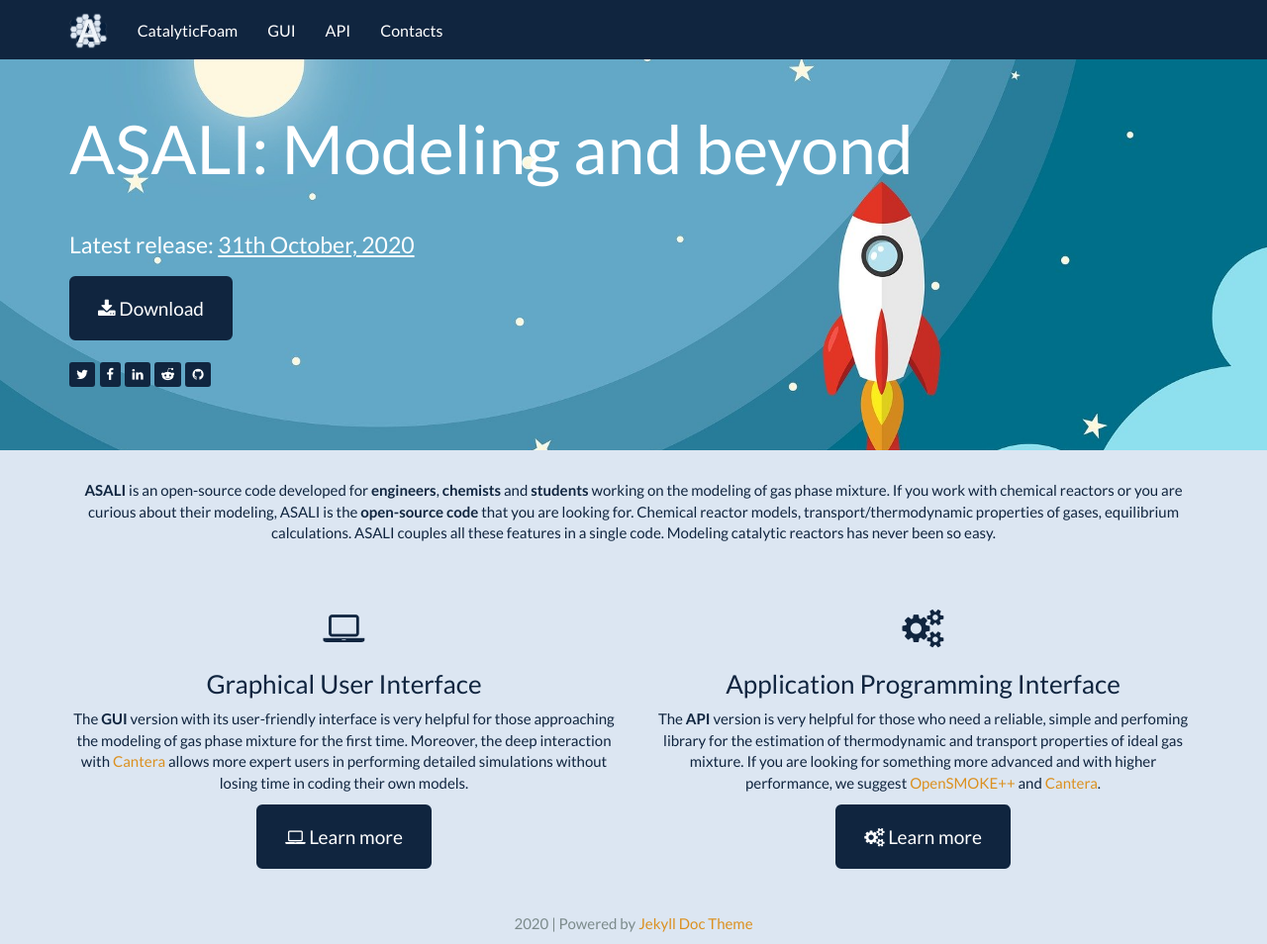
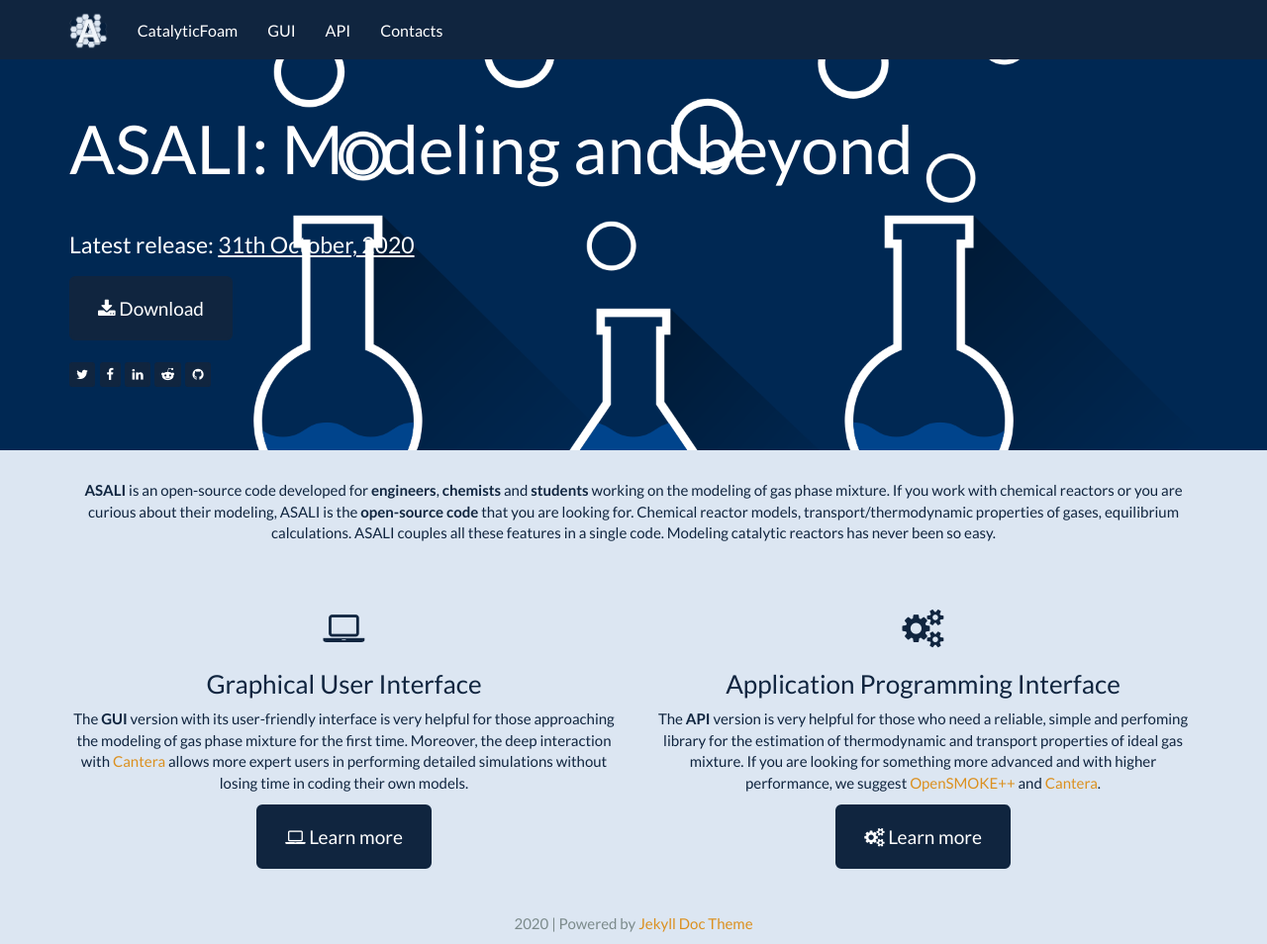
Before and after one commit to srebughini/ASALI, a Jekyll site: the page built from index.html, in a window 1280 px wide and 954 px high. Shown: the whole window at 99% size. Built offline with Jekyll 4.4.1, drawn with Linux system fonts in a browser that asks for light colours.

Commit message:
New backgroud image

```diff
--- a/_sass/_jekyll-doc-theme.scss
+++ b/_sass/_jekyll-doc-theme.scss
@@ -19,7 +19,7 @@
 
   .header-container {
     background-color: black;
-    background: url('../img/bg.jpg') no-repeat 50% 0;
+    background: url('../img/chemistry-1.png') no-repeat 50% 0;
     color: #fff;
 
     h1 {
```
Also changed, not shown: assets/img/asali-dark.png (deleted), assets/img/chemistry-1.png (added), assets/img/jekyll-dark.png (deleted), assets/img/jekyll.png (deleted), assets/img/space-1.jpg (renamed from assets/img/bg.jpg).
